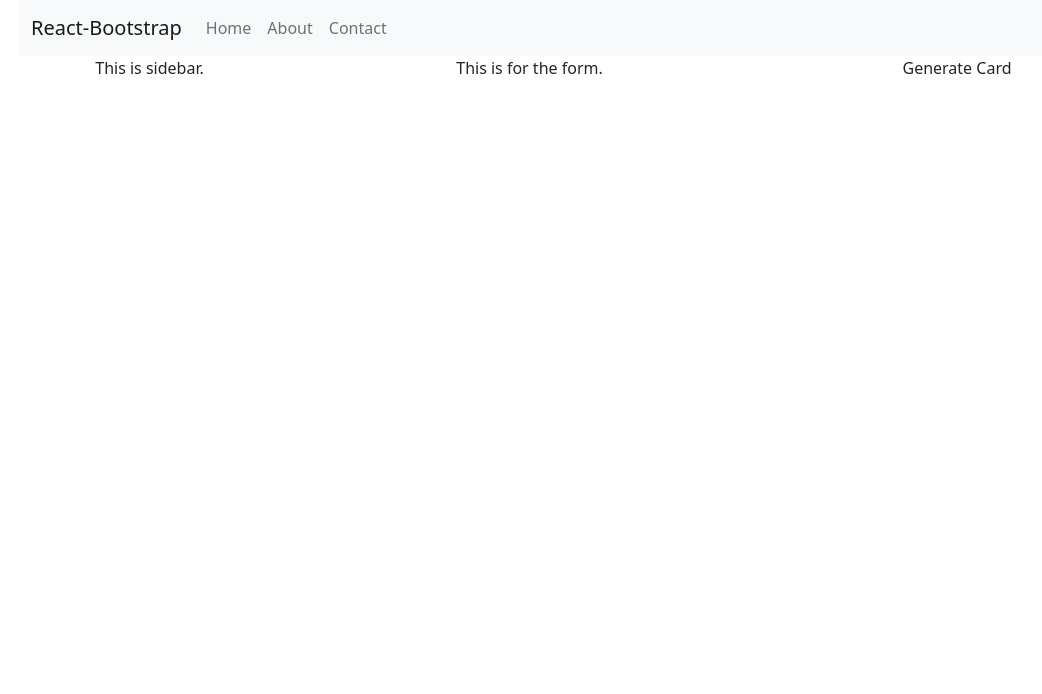
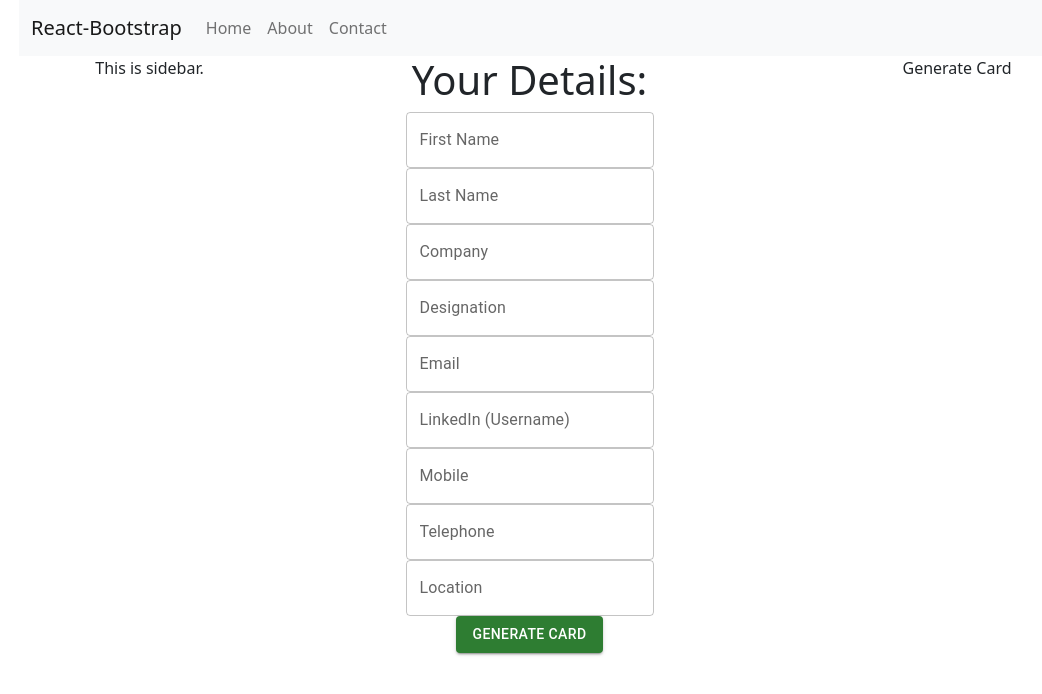
Before and after one commit to GabeKatz90/Business-Card-Generator, a React (Create React App) app: page / in a window 1280 px wide. Shown: the top 694 px of the page, without its empty margins (63-1105 px from the left). Built offline with nearby package versions, Linux system fonts and the light colour scheme.

Commit message:
added npm yup, used formik for formContainer.js, all good.

```diff
--- a/package.json
+++ b/package.json
@@ -3,7 +3,10 @@
   "version": "0.1.0",
   "private": true,
   "dependencies": {
+    "@emotion/react": "^11.10.6",
+    "@emotion/styled": "^11.10.6",
     "@mui/icons-material": "^5.11.11",
+    "@mui/material": "^5.11.13",
     "@testing-library/jest-dom": "^5.16.5",
     "@testing-library/react": "^13.4.0",
     "@testing-library/user-event": "^13.5.0",
@@ -17,7 +20,8 @@
     "react-router-dom": "^6.9.0",
     "react-scripts": "5.0.1",
     "router": "^1.3.8",
-    "web-vitals": "^2.1.4"
+    "web-vitals": "^2.1.4",
+    "yup": "^1.0.2"
   },
   "scripts": {
     "start": "react-scripts start",
--- a/src/App.js
+++ b/src/App.js
@@ -1,7 +1,7 @@
 import { Container, Row, Col } from 'react-bootstrap';
 import './App.css';
 import SideBar from './components/SideBar';
-import Form from './components/Form';
+import FormContainer from './components/FormContainer';
 import GenerateCard from './components/GeneratedCard';
 import Header from './components/Header';
 
@@ -12,7 +12,7 @@ function App() {
         <Header />
         <Row>
           <Col xs={3}><SideBar /></Col>
-          <Col xs={5}><Form /></Col>
+          <Col xs={5}><FormContainer /></Col>
           <Col xs={4}><GenerateCard /></Col>
         </Row>
       </Container>
--- a/src/components/Form.js
+++ /dev/null
@@ -1,11 +0,0 @@
-import React from "react";
-
-function Form() {
-  return (
-    <div>
-      This is for the form.
-    </div>
-  )
-}
-
-export default Form;
--- /dev/null
+++ b/src/components/FormContainer.js
@@ -0,0 +1,186 @@
+import React from "react";
+import { useFormik } from "formik";
+import Button from '@mui/material/Button';
+import { TextField } from "@mui/material";
+import * as Yup from 'yup';
+
+// Reference: https://www.youtube.com/watch?v=khGypss-RJs&t=214s
+const FormContainer = () => {
+  const formik = useFormik({
+    initialValues: {
+      firstName: "",
+      lastName: "",
+      company: "",
+      designation: "",
+      email: "",
+      linkedin_Username: "",
+      mobile: "",
+      telephone: "",
+      location: ""
+    },
+    onSubmit: (values) => {
+      console.log("onSubmit", values);
+    },
+    validationSchema: Yup.object({
+      email: Yup.string().required('Email is required').email('Invalid Email address'),
+      firstName: Yup.string().required("First name is required"),
+      lastName: Yup.string().required("Last name is required")
+    })
+
+    //  Yup is also the same as this code below. Yup is a simplified validation arrangement.
+    // validate: (values) => {
+    //   const errors = {};
+    //   if (!values.email) {
+    //     errors.email = "Email is required";
+    //   }
+    //   if (!values.firstName) {
+    //     errors.email = "First name is required";
+    //   }
+    //   return errors;
+    // }
+  })
+
+  return (
+    <div>
+      <h1>Your Details:</h1>
+
+      <form onSubmit={formik.handleSubmit}>
+
+        <TextField
+          label="First Name"
+          id="firstName"
+          name="firstName"
+          variant="outlined"
+          value={formik.values.firstName}
+          onChange={formik.handleChange}
+          onBlur={formik.handleBlur}
+          >
+        </TextField>
+        <div className="error">
+          {formik.errors.firstName && formik.touched.firstName && formik.errors.firstName}
+        </div>
+
+        <TextField
+          label="Last Name"
+          id="lastName"
+          name="lastName"
+          variant="outlined"
+          value={formik.values.lastName}
+          onChange={formik.handleChange}
+          onBlur={formik.handleBlur}
+          >
+        </TextField>
+        <div className="error">
+          {formik.errors.lastName && formik.touched.lastName && formik.errors.lastName}
+        </div>
+
+        <TextField
+          label="Company"
+          id="company"
+          name="company"
+          variant="outlined"
+          value={formik.values.company}
+          onChange={formik.handleChange}
+          onBlur={formik.handleBlur}
+          >
+        </TextField>
+        <div className="error">
+          {formik.errors.company && formik.touched.company && formik.errors.company}
+        </div>
+
+        <TextField
+          label="Designation"
+          id="designation"
+          name="designation"
+          variant="outlined"
+          value={formik.values.designation}
+          onChange={formik.handleChange}
+          onBlur={formik.handleBlur}
+          >
+        </TextField>
+        <div className="error">
+          {formik.errors.designation && formik.touched.designation && formik.errors.designation}
+        </div>
+
+        <TextField
+          label="Email"
+          id="email"
+          name="email"
+          variant="outlined"
+          value={formik.values.email}
+          onChange={formik.handleChange}
+          onBlur={formik.handleBlur}
+          >
+        </TextField>
+        <div className="error">
+          {formik.errors.email && formik.touched.email && formik.errors.email}
+        </div>
+
+        <TextField
+          label="LinkedIn (Username)"
+          id="linkedin_Username"
+          name="linkedin_Username"
+          variant="outlined"
+          value={formik.values.linkedin_Username}
+          onChange={formik.handleChange}
+          onBlur={formik.handleBlur}
+          >
+        </TextField>
+        <div className="error">
+          {formik.errors.linkedin_Username && formik.touched.linkedin_Username && formik.errors.linkedin_Username}
+        </div>
+
+        <TextField
+          label="Mobile"
+          id="mobile"
+          name="mobile"
+          variant="outlined"
+          value={formik.values.mobile}
+          onChange={formik.handleChange}
+          onBlur={formik.handleBlur}
+          >
+        </TextField>
+        <div className="error">
+          {formik.errors.mobile && formik.touched.mobile && formik.errors.mobile}
+        </div>
+
+        <TextField
+          label="Telephone"
+          id="telephone"
+          name="telephone"
+          variant="outlined"
+          value={formik.values.telephone}
+          onChange={formik.handleChange}
+          onBlur={formik.handleBlur}
+          >
+        </TextField>
+        <div className="error">
+          {formik.errors.telephone && formik.touched.telephone && formik.errors.telephone}
+        </div>
+
+        <TextField
+          label="Location"
+          id="location"
+          name="location"
+          variant="outlined"
+          value={formik.values.location}
+          onChange={formik.handleChange}
+          onBlur={formik.handleBlur}
+          >
+        </TextField>
+        <div className="error">
+          {formik.errors.location && formik.touched.location && formik.errors.location}
+        </div>
+
+        <Button
+        type="submit"
+        variant="contained"
+        color="success">
+          Generate Card
+        </Button>
+      </form>
+    </div>
+  )
+}
+
+export default FormContainer;
```
Also changed, not shown: 1 other file (tests, documents, lock files or other folders).
